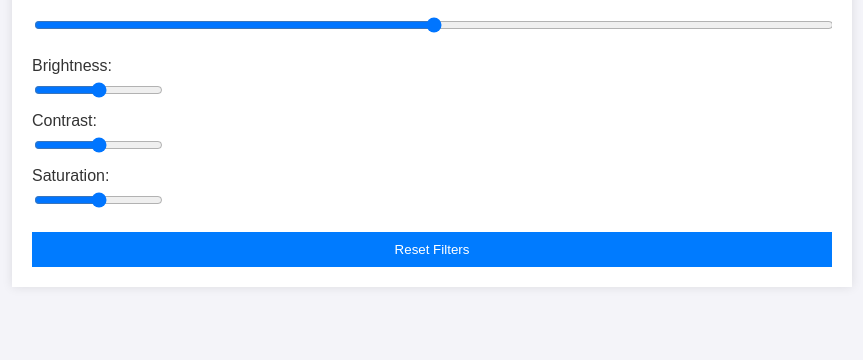
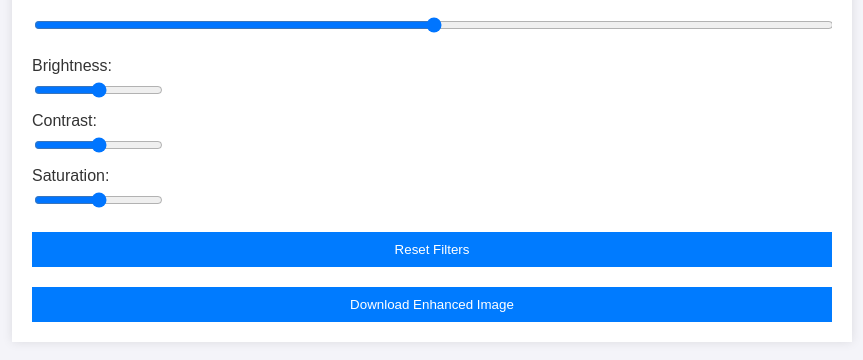
Before and after one commit to Badboy107/Ai-photo-enhancer.github.io, a plain HTML site: page index.html in a window 1280 px wide. Shown: the part 162-522 px from the top of the page, without its empty margins (208-1071 px from the left). Drawn offline with Linux system fonts and the light colour scheme.

Commit message:
index.html

```diff
--- a/index.html
+++ b/index.html
@@ -28,6 +28,7 @@
             <input type="range" id="saturation" min="0" max="200" value="100">
 
             <button onclick="resetFilters()">Reset Filters</button>
+            <button id="downloadButton">Download Enhanced Image</button>
         </div>
     </div>
     <script src="script.js"></script>
```
